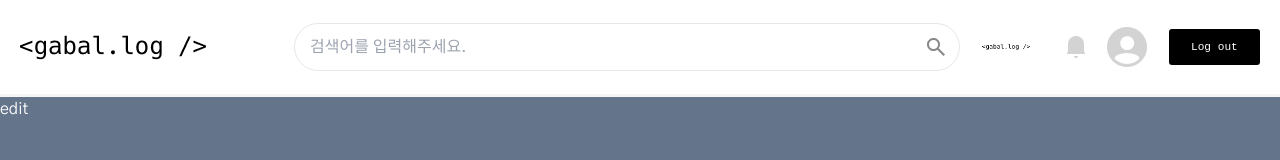
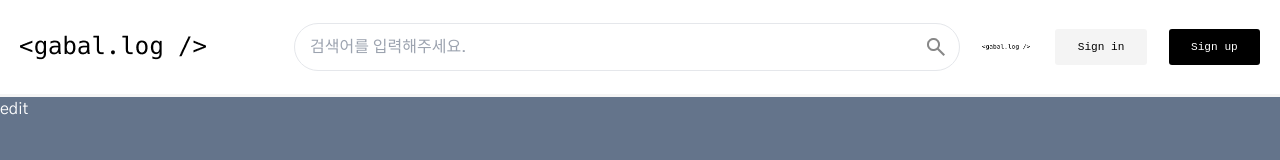
Before and after one commit to GaebalLog/GaebalLog_front, a Next.js app: page / in a window 1280 px wide. Shown: the top 160 px of the page. Built offline with nearby package versions, Linux system fonts and the light colour scheme; a small style sheet from the web is missing.

Commit message:
[FIX] Header 컴포넌트 로그인 관련 UI 코드 수정

```diff
--- a/src/components/header/Header.tsx
+++ b/src/components/header/Header.tsx
@@ -35,7 +35,7 @@ const Header = () => {
             </li>
           </ul>
           <ul className={styles.innerUl}>
-            {isLoggedIn ? <LoggedInBox /> : <NotLoggedInBox />}
+            {isLoggedIn ? <NotLoggedInBox /> : <LoggedInBox />}
           </ul>
         </nav>
       </ul>
```
Also changed, not shown: 1 other file (tests, documents, lock files or other folders).
